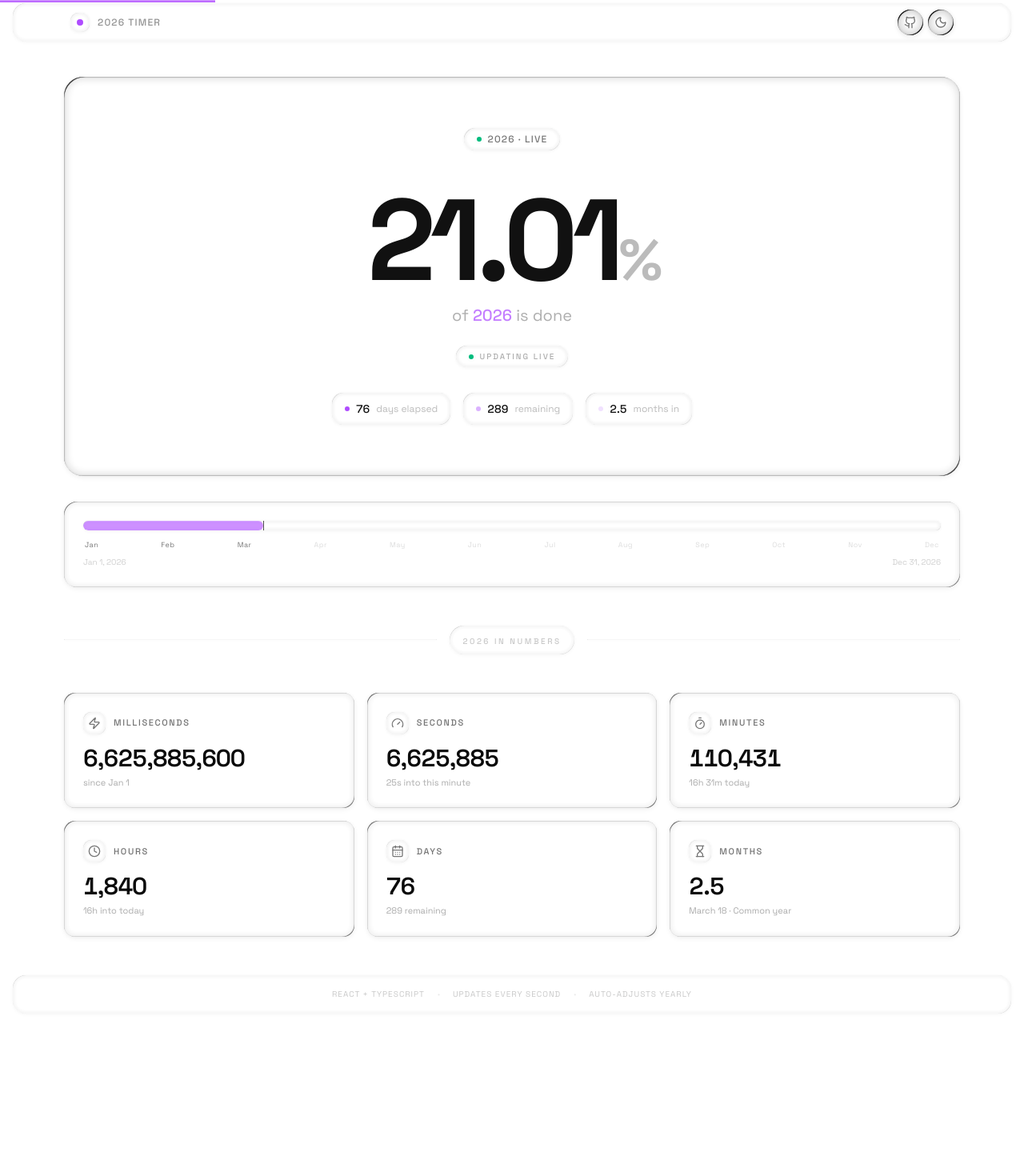
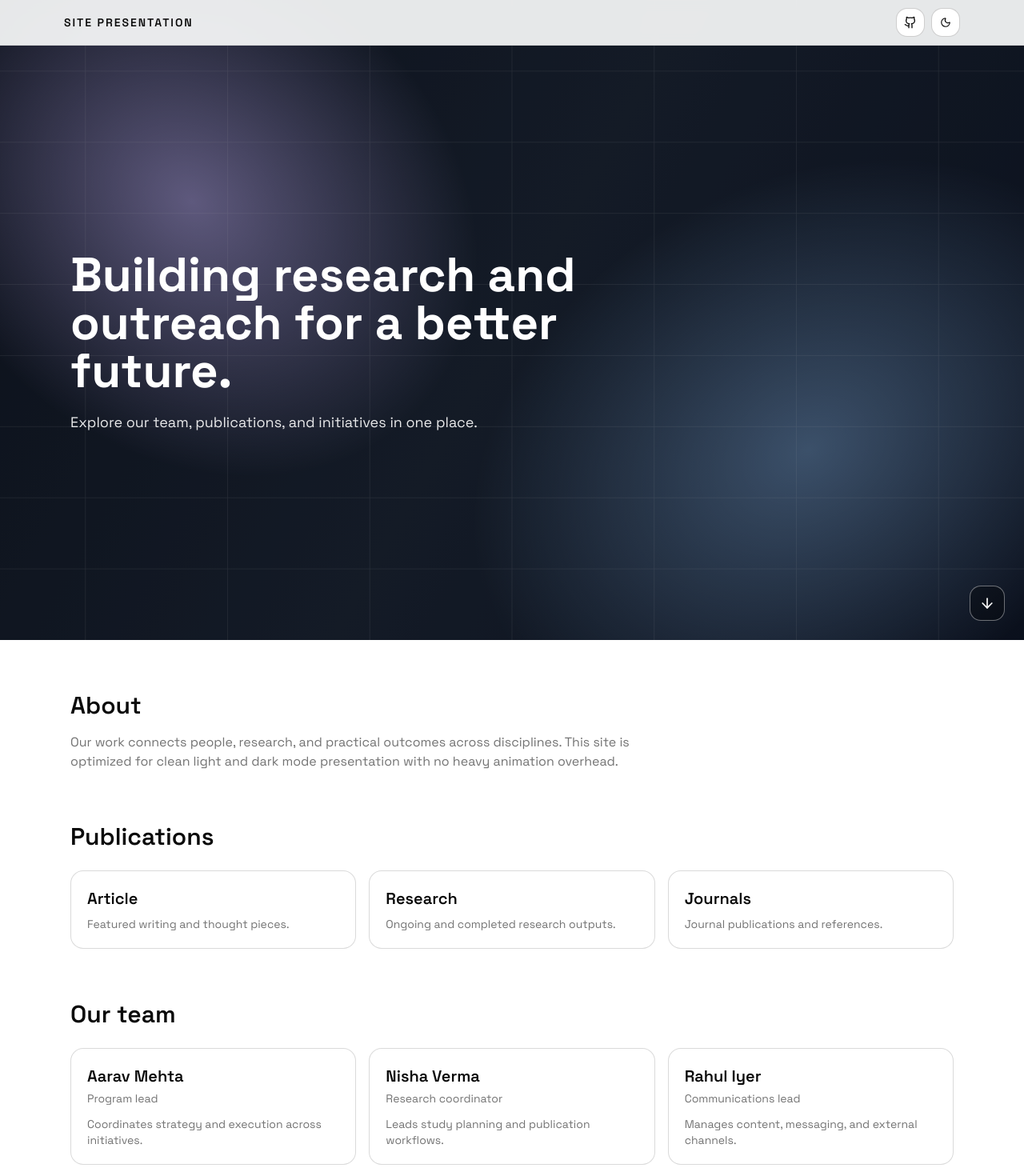
Before and after one commit to akshats2009/2026-done-timer, a React (Vite) app: page / in a window 1280 px wide. Shown: the top 1470 px of the page at 80% size. Before the commit the page ends 1279 px from the top, so only its background shows below. Built offline with nearby package versions, Linux system fonts and the light colour scheme.

Commit message:
feat: update site layout content and styling per presentation request
Co-authored-by: akshats2009 <akshats2009@users.noreply.github.com>

```diff
--- a/src/App.tsx
+++ b/src/App.tsx
@@ -1,246 +1,174 @@
-import { useEffect } from "react";
-import { useYearProgress } from "@/hooks/useYearProgress";
-import { YearBadge } from "@/components/YearBadge";
-import { StatsGrid } from "@/components/StatsGrid";
 import { ThemeToggle } from "@/components/ThemeToggle";
-import { TopProgressBar } from "@/components/TopProgressBar";
-import { YearTimeline } from "@/components/YearTimeline";
-import AnimatedGradientBackground from "@/components/ui/animated-gradient-background";
-import { Meteors } from "@/components/ui/meteors";
-import { GlassPanel } from "@/components/ui/glass-panel";
-import { GlassFilter } from "@/components/ui/glass-filter";
-import { LiquidButton } from "@/components/ui/liquid-glass-button";
-import { Github } from "lucide-react";
+import { ArrowDown, Github, Mail } from "lucide-react";
 
 export default function App() {
-  const data = useYearProgress(100);
-
-  useEffect(() => {
-    document.title = `${data.percentage.toFixed(1)}% of ${data.year} is done`;
-  }, [data.percentage, data.year]);
+  const scrollToContent = () => {
+    const target = document.getElementById("about");
+    if (!target) return;
+    target.scrollIntoView({ behavior: "auto", block: "start" });
+  };
 
   return (
-    <div className="relative min-h-screen overflow-hidden bg-background">
-      <GlassFilter />
-      <TopProgressBar percentage={data.percentage} />
-
-      {/* Animated gradient background */}
-      <AnimatedGradientBackground
-        Breathing={true}
-        startingGap={130}
-        breathingRange={8}
-        animationSpeed={0.03}
-        topOffset={10}
-        gradientColors={[
-          "var(--background)",
-          "#2e1065",
-          "#4c1d95",
-          "#6d28d9",
-          "#7c3aed",
-          "#8b5cf6",
-          "#a78bfa",
-        ]}
-        gradientStops={[30, 45, 55, 65, 75, 85, 100]}
-        containerClassName="pointer-events-none -z-10"
-      />
-
-      {/* Meteors on top of gradient */}
-      <div className="pointer-events-none fixed inset-0 overflow-hidden">
-        <Meteors
-          number={18}
-          minDelay={0.8}
-          maxDelay={4}
-          minDuration={5}
-          maxDuration={14}
-          angle={215}
-        />
-      </div>
-
-      {/* Header */}
-      <header className="sticky top-1 z-50 px-2 sm:px-4">
-        <GlassPanel intensity="subtle" className="rounded-2xl">
-          <div className="mx-auto flex h-12 max-w-6xl items-center justify-between px-4 sm:px-6">
-            <div className="flex items-center gap-2.5">
-              <GlassPanel
-                intensity="subtle"
-                className="flex h-6 w-6 items-center justify-center rounded-lg"
-              >
-                <div className="h-2 w-2 rounded-sm bg-purple-500" />
-              </GlassPanel>
-              <span className="text-xs font-medium tracking-[0.1em] uppercase text-muted-foreground/80">
-                {data.year} Timer
-              </span>
-            </div>
-
-            <div className="flex items-center gap-1.5">
-              <LiquidButton
-                size="icon"
-                className="h-8 w-8 text-muted-foreground hover:text-foreground"
+    <div className="min-h-screen bg-background text-foreground">
+      <header className="fixed inset-x-0 top-0 z-50 border-b border-foreground/10 bg-background/90 backdrop-blur-sm">
+        <div className="mx-auto flex h-14 max-w-6xl items-center justify-between px-4">
+          <p className="text-sm font-semibold tracking-[0.14em] uppercase">
+            Site Presentation
+          </p>
+          <div className="flex items-center gap-2">
+            <button
+              type="button"
               onClick={() =>
                 window.open(
                   "https://github.com/akshats2009/2026-done-timer",
                   "_blank"
                 )
               }
+              className="inline-flex h-9 w-9 items-center justify-center rounded-xl border border-foreground/20 bg-background text-foreground"
               aria-label="View on GitHub"
             >
-                <Github className="h-3.5 w-3.5" />
-              </LiquidButton>
+              <Github className="h-4 w-4" />
+            </button>
             <ThemeToggle />
           </div>
         </div>
-        </GlassPanel>
       </header>
 
-      {/* Main */}
-      <main className="relative z-10 mx-auto max-w-6xl px-2 sm:px-4">
-        {/* Hero glass card */}
-        <section className="mt-8 sm:mt-12">
-          <GlassPanel
-            intensity="strong"
-            className="rounded-3xl p-8 sm:p-12 lg:p-16"
+      <main>
+        <section className="relative h-screen w-full">
+          <img
+            src="/hero-photo.svg"
+            alt="Hero"
+            className="absolute inset-0 h-full w-full object-cover"
+          />
+          <div className="absolute inset-0 bg-black/35 dark:bg-black/45" />
+          <div className="relative z-10 mx-auto flex h-full max-w-6xl items-center px-6 pt-14">
+            <div className="max-w-2xl text-white">
+              <h1 className="text-4xl font-bold sm:text-6xl">
+                Building research and outreach for a better future.
+              </h1>
+              <p className="mt-5 text-base text-white/90 sm:text-lg">
+                Explore our team, publications, and initiatives in one place.
+              </p>
+            </div>
+          </div>
+          <button
+            type="button"
+            onClick={scrollToContent}
+            className="absolute right-6 bottom-6 z-20 inline-flex h-11 w-11 items-center justify-center rounded-xl border border-white/40 bg-black/30 text-white"
+            aria-label="Scroll down"
           >
-            <div className="flex flex-col items-center text-center">
-              <YearBadge year={data.year} />
+            <ArrowDown className="h-5 w-5" />
+          </button>
+        </section>
 
-              <div className="mt-8 sm:mt-10">
-                <span
-                  className="text-[5rem] font-bold leading-none tracking-tighter text-foreground sm:text-[7rem] lg:text-[9rem]"
-                  style={{ fontFamily: "var(--font-mono)" }}
-                >
-                  {data.percentage.toFixed(2)}
-                  <span className="text-[2.5rem] sm:text-[3.5rem] lg:text-[4.5rem] text-muted-foreground/50">
-                    %
-                  </span>
-                </span>
+        <section id="about" className="mx-auto max-w-6xl px-6 py-16">
+          <h2 className="text-3xl font-semibold">About</h2>
+          <p className="mt-4 max-w-3xl text-muted-foreground">
+            Our work connects people, research, and practical outcomes across
+            disciplines. This site is optimized for clean light and dark mode
+            presentation with no heavy animation overhead.
+          </p>
+        </section>
+
+        <section className="mx-auto max-w-6xl px-6 pb-16">
+          <h2 className="text-3xl font-semibold">Publications</h2>
+          <div className="mt-6 grid gap-4 sm:grid-cols-3">
+            <article className="rounded-2xl border border-foreground/15 bg-background p-5">
+              <h3 className="text-xl font-semibold">Article</h3>
+              <p className="mt-2 text-sm text-muted-foreground">
+                Featured writing and thought pieces.
+              </p>
+            </article>
+            <article className="rounded-2xl border border-foreground/15 bg-background p-5">
+              <h3 className="text-xl font-semibold">Research</h3>
+              <p className="mt-2 text-sm text-muted-foreground">
+                Ongoing and completed research outputs.
+              </p>
+            </article>
+            <article className="rounded-2xl border border-foreground/15 bg-background p-5">
+              <h3 className="text-xl font-semibold">Journals</h3>
+              <p className="mt-2 text-sm text-muted-foreground">
+                Journal publications and references.
+              </p>
+            </article>
+          </div>
+        </section>
+
+        <section className="mx-auto max-w-6xl px-6 pb-20">
+          <h2 className="text-3xl font-semibold">Our team</h2>
+          <div className="mt-6 grid gap-4 sm:grid-cols-2 lg:grid-cols-3">
+            <article className="rounded-2xl border border-foreground/15 bg-background p-5">
+              <h3 className="text-xl font-semibold">Aarav Mehta</h3>
+              <p className="mt-1 text-sm text-muted-foreground">
+                Program lead
+              </p>
+              <p className="mt-3 text-sm text-muted-foreground">
+                Coordinates strategy and execution across initiatives.
+              </p>
+            </article>
+            <article className="rounded-2xl border border-foreground/15 bg-background p-5">
+              <h3 className="text-xl font-semibold">Nisha Verma</h3>
+              <p className="mt-1 text-sm text-muted-foreground">
+                Research coordinator
+              </p>
+              <p className="mt-3 text-sm text-muted-foreground">
+                Leads study planning and publication workflows.
+              </p>
+            </article>
+            <article className="rounded-2xl border border-foreground/15 bg-background p-5">
+              <h3 className="text-xl font-semibold">Rahul Iyer</h3>
+              <p className="mt-1 text-sm text-muted-foreground">
+                Communications lead
+              </p>
+              <p className="mt-3 text-sm text-muted-foreground">
+                Manages content, messaging, and external channels.
+              </p>
+            </article>
           </div>
 
-              <p className="mt-2 text-lg text-muted-foreground/60 sm:text-xl">
-                of{" "}
-                <span className="text-purple-400 font-medium">
-                  {data.year}
-                </span>{" "}
-                is done
+          <div className="mt-4">
+            <article className="rounded-2xl border border-foreground/15 bg-background p-5">
+              <h3 className="text-xl font-semibold">Vikram Sakthi Mandan</h3>
+              <p className="mt-1 text-sm text-muted-foreground">
+                Outreach director
               </p>
-
-              <GlassPanel
-                intensity="subtle"
-                className="mt-6 inline-flex items-center gap-2 rounded-full px-4 py-1.5"
-              >
-                <span className="relative h-1.5 w-1.5 rounded-full bg-emerald-500">
-                  <span className="absolute inset-0 animate-ping rounded-full bg-emerald-500 opacity-75" />
-                </span>
-                <span
-                  className="text-[10px] font-medium uppercase tracking-[0.2em] text-muted-foreground/60"
-                  style={{ fontFamily: "var(--font-mono)" }}
-                >
-                  updating live
-                </span>
-              </GlassPanel>
-
-              <div className="mt-8 flex flex-wrap items-center justify-center gap-3 sm:gap-4">
-                <GlassPanel
-                  intensity="subtle"
-                  className="flex items-center gap-2 rounded-xl px-4 py-2.5"
-                >
-                  <span className="h-1.5 w-1.5 rounded-full bg-purple-500" />
-                  <span
-                    className="text-sm font-medium text-foreground tabular-nums"
-                    style={{ fontFamily: "var(--font-mono)" }}
-                  >
-                    {data.daysElapsed}
-                  </span>
-                  <span className="text-xs text-muted-foreground/50">
-                    days elapsed
-                  </span>
-                </GlassPanel>
-
-                <GlassPanel
-                  intensity="subtle"
-                  className="flex items-center gap-2 rounded-xl px-4 py-2.5"
-                >
-                  <span className="h-1.5 w-1.5 rounded-full bg-purple-400/60" />
-                  <span
-                    className="text-sm font-medium text-foreground tabular-nums"
-                    style={{ fontFamily: "var(--font-mono)" }}
-                  >
-                    {data.daysRemaining}
-                  </span>
-                  <span className="text-xs text-muted-foreground/50">
-                    remaining
-                  </span>
-                </GlassPanel>
-
-                <GlassPanel
-                  intensity="subtle"
-                  className="flex items-center gap-2 rounded-xl px-4 py-2.5"
-                >
-                  <span className="h-1.5 w-1.5 rounded-full bg-purple-300/40" />
-                  <span
-                    className="text-sm font-medium text-foreground tabular-nums"
-                    style={{ fontFamily: "var(--font-mono)" }}
-                  >
-                    {data.monthsElapsed.toFixed(1)}
-                  </span>
-                  <span className="text-xs text-muted-foreground/50">
-                    months in
-                  </span>
-                </GlassPanel>
+              <p className="mt-3 text-sm text-muted-foreground">
+                bio coming soon
+              </p>
+            </article>
           </div>
-            </div>
-          </GlassPanel>
-        </section>
-
-        {/* Year timeline */}
-        <section className="mt-6 sm:mt-8">
-          <GlassPanel intensity="medium" className="rounded-2xl p-5 sm:p-6">
-            <YearTimeline percentage={data.percentage} year={data.year} />
-          </GlassPanel>
-        </section>
-
-        {/* Section divider */}
-        <div className="my-10 flex items-center gap-4 sm:my-12">
-          <GlassPanel
-            intensity="subtle"
-            className="h-px flex-1 rounded-full"
-          />
-          <GlassPanel
-            intensity="subtle"
-            className="rounded-full px-4 py-1.5"
-          >
-            <span className="text-[10px] font-medium uppercase tracking-[0.25em] text-muted-foreground/40">
-              {data.year} in numbers
-            </span>
-          </GlassPanel>
-          <GlassPanel
-            intensity="subtle"
-            className="h-px flex-1 rounded-full"
-          />
-        </div>
-
-        {/* Stats grid */}
-        <section className="pb-8 sm:pb-12">
-          <StatsGrid data={data} />
         </section>
       </main>
 
-      {/* Footer */}
-      <footer className="relative z-10 px-2 pb-2 sm:px-4 sm:pb-3">
-        <GlassPanel intensity="subtle" className="rounded-2xl">
-          <div className="mx-auto flex h-12 max-w-6xl items-center justify-center gap-4 px-4 sm:px-6">
-            <span className="text-[10px] tracking-[0.1em] uppercase text-muted-foreground/40">
-              React + TypeScript
-            </span>
-            <span className="text-muted-foreground/15">&middot;</span>
-            <span className="text-[10px] tracking-[0.1em] uppercase text-muted-foreground/40">
-              Updates every second
-            </span>
-            <span className="text-muted-foreground/15">&middot;</span>
-            <span className="text-[10px] tracking-[0.1em] uppercase text-muted-foreground/40">
-              Auto-adjusts yearly
-            </span>
+      <footer className="border-t border-foreground/10 px-6 py-8">
+        <div className="mx-auto flex max-w-6xl flex-wrap items-center justify-between gap-3">
+          <p className="text-sm text-muted-foreground">
+            &copy; Site Presentation
+          </p>
+          <div className="flex items-center gap-2">
+            <button
+              type="button"
+              onClick={() =>
+                window.open(
+                  "https://github.com/akshats2009/2026-done-timer",
+                  "_blank"
+                )
+              }
+              className="inline-flex h-10 items-center gap-2 rounded-xl border border-foreground/20 bg-background px-4 text-sm font-medium text-foreground"
+            >
+              <Github className="h-4 w-4" />
+              GitHub
+            </button>
+            <button
+              type="button"
+              className="inline-flex h-10 items-center gap-2 rounded-xl border border-foreground/20 bg-background px-4 text-sm font-medium text-foreground"
+            >
+              <Mail className="h-4 w-4" />
+              Contact
+            </button>
           </div>
-        </GlassPanel>
+        </div>
       </footer>
     </div>
   );
--- a/src/components/ThemeToggle.tsx
+++ b/src/components/ThemeToggle.tsx
@@ -1,15 +1,14 @@
 import { Moon, Sun } from "lucide-react";
 import { useTheme } from "@/hooks/useTheme";
-import { LiquidButton } from "@/components/ui/liquid-glass-button";
 
 export function ThemeToggle() {
   const { theme, toggle } = useTheme();
 
   return (
-    <LiquidButton
+    <button
+      type="button"
       onClick={toggle}
-      size="icon"
-      className="h-8 w-8 text-muted-foreground hover:text-foreground"
+      className="inline-flex h-9 w-9 items-center justify-center rounded-xl border border-foreground/20 bg-background text-foreground"
       aria-label={`Switch to ${theme === "dark" ? "light" : "dark"} mode`}
     >
       {theme === "dark" ? (
@@ -17,6 +16,6 @@ export function ThemeToggle() {
       ) : (
         <Moon className="h-3.5 w-3.5" />
       )}
-    </LiquidButton>
+    </button>
   );
 }
--- a/src/index.css
+++ b/src/index.css
@@ -128,12 +128,20 @@
   * {
     @apply border-border;
   }
+  html {
+    @apply bg-background;
+  }
   body {
     @apply bg-background text-foreground antialiased;
     font-family: var(--font-sans);
     font-feature-settings: "rlig" 1, "calt" 1;
     -webkit-font-smoothing: antialiased;
     -moz-osx-font-smoothing: grayscale;
+    margin: 0;
+  }
+  #root {
+    min-height: 100vh;
+    background: var(--background);
   }
 }
 
```
Also changed, not shown: public/hero-photo.svg (added). Lines whose indentation alone changed are shown as unchanged.
